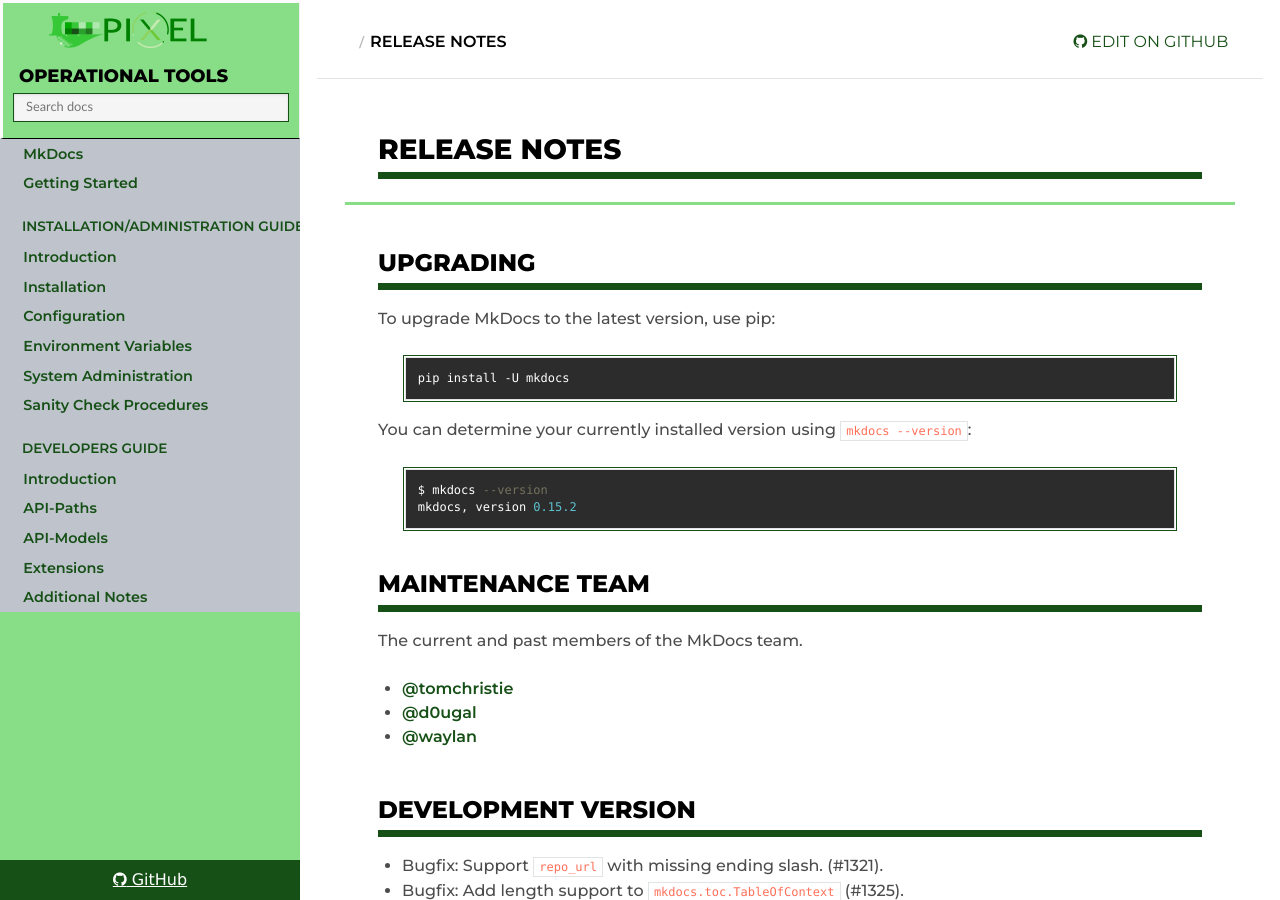
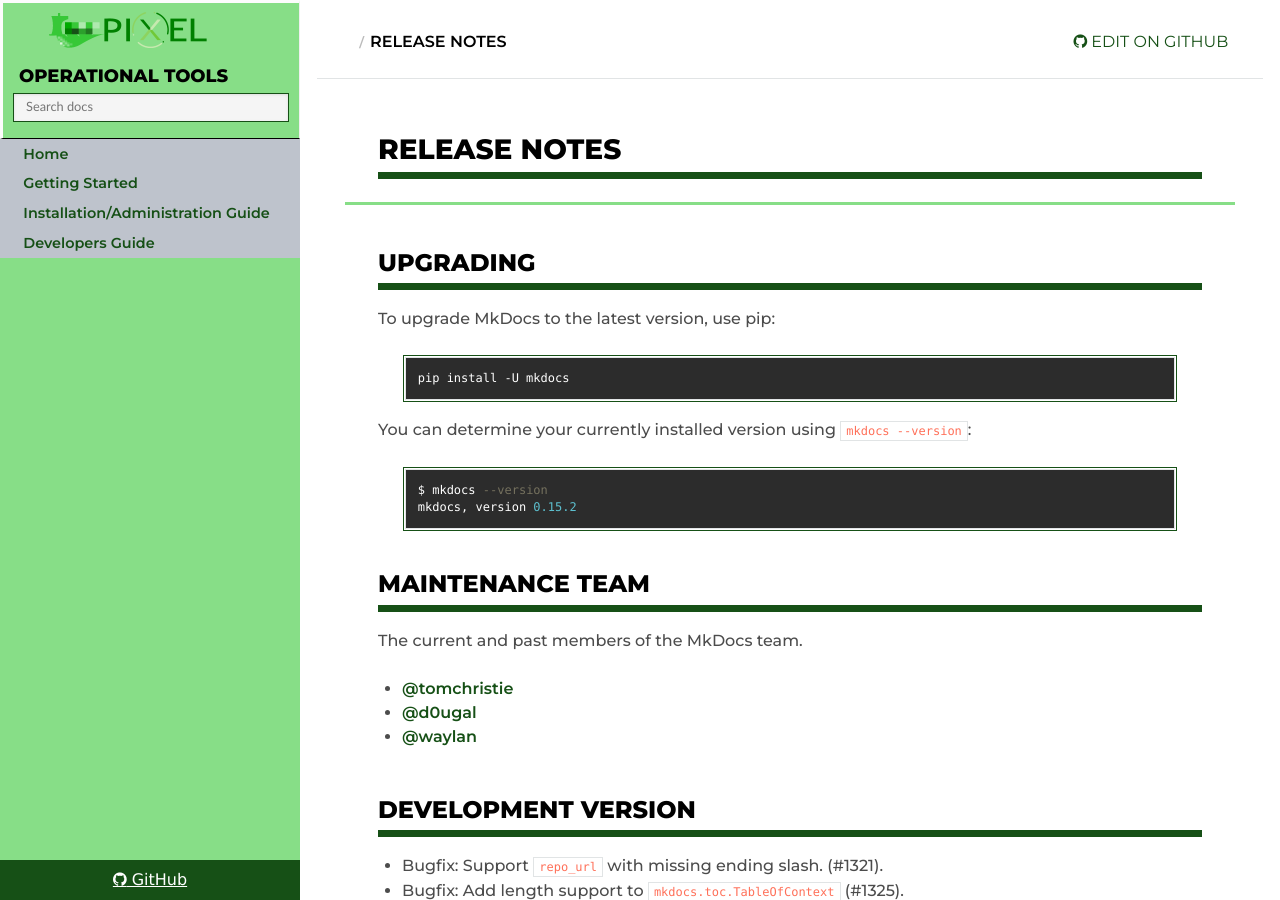
Before and after one commit to pixel-ports/docs-pas, an MkDocs documentation site: the page built from docs/about/release-notes.md, in a window 1280 px wide and 900 px high. Built offline with MkDocs 1.6.1, drawn with Linux system fonts in a browser that asks for light colours; nearby versions of some CDN libraries; old or Windows-style settings are respelled for this version of MkDocs; some of the changed lines change nothing that is shown.

Commit message:
Update mkdocs.yml

```diff
--- a/mkdocs.yml
+++ b/mkdocs.yml
@@ -18,21 +18,21 @@
 
 
 pages:
-    - MkDocs: index.md
+    - Home: index.md
     - Getting Started: 'getting_started.md'
-    - Installation/Administration Guide:
-        - Introduction: 'admin/introduction.md'
-        - Installation: 'admin/installation.md'
-        - Configuration: 'admin/configuration.md'
-        - Environment Variables: 'admin/environment_variables.md'
-        - System Administration: 'admin/system_administration.md'
-        - Sanity Check Procedures: 'admin/sanity_check.md'
-    - Developers Guide:
-        - Introduction: 'api/introduction.md'
-        - API-Paths: 'api/paths.md'
-        - API-Models: 'api/models.md'
-        - Extensions: 'api/extensions.md'
-        - Additional Notes: 'api/additional_notes.md'
+    - Installation/Administration Guide: 'admin_guide.md'
+#        - Introduction: 'admin/introduction.md'
+#        - Installation: 'admin/installation.md'
+#        - Configuration: 'admin/configuration.md'
+#        - Environment Variables: 'admin/environment_variables.md'
+#        - System Administration: 'admin/system_administration.md'
+#        - Sanity Check Procedures: 'admin/sanity_check.md'
+    - Developers Guide: 'devel_guide.md'
+#        - Introduction: 'api/introduction.md'
+#        - API-Paths: 'api/paths.md'
+#        - API-Models: 'api/models.md'
+#        - Extensions: 'api/extensions.md'
+#        - Additional Notes: 'api/additional_notes.md'
 
 
 
```
